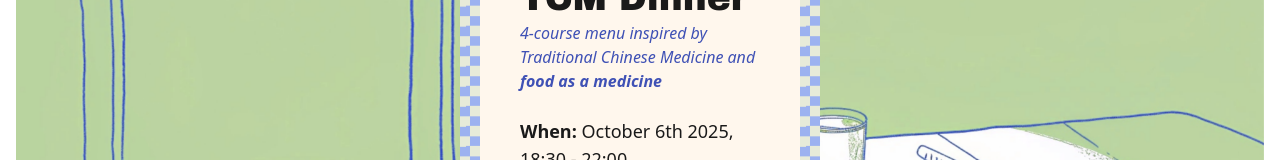
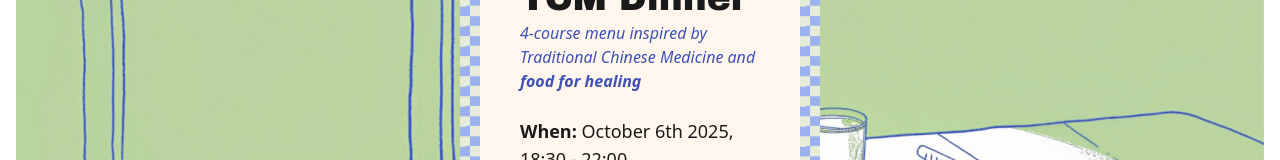
Before and after one commit to namgiang/gather, a Next.js app: page / in a window 1280 px wide. Shown: the part 347-507 px from the top of the page. Built offline with nearby package versions, Linux system fonts and the light colour scheme.

Commit message:
feat: update copy and link

```diff
--- a/src/app/_components/CurrentEvent.tsx
+++ b/src/app/_components/CurrentEvent.tsx
@@ -73,7 +73,7 @@ export default function CurrentEvent() {
           {/* <p className="mt-1 italic md:text-md text-[#3F51B5]">T•C•M</p> */}
           <p className="italic md:text-md text-[#3F51B5]">
             4-course menu inspired by Traditional Chinese Medicine and{" "}
-            <span className="font-semibold">food as a medicine</span>
+            <span className="font-semibold">food for healing</span>
           </p>
           <ul className="mt-6 space-y-2 text-lg">
             <li>
--- a/src/app/_components/RegisterCTA.tsx
+++ b/src/app/_components/RegisterCTA.tsx
@@ -28,7 +28,7 @@ function RegisterCTA() {
   }, []);
   return (
     <motion.a
-      href="https://docs.google.com/forms/d/e/1FAIpQLSf_3akuxvEW4Dg5lvfkxFsVZnmRFlyFgHEAQ4CJnnoSxqwlww/viewform?usp=dialog"
+      href="https://forms.gle/hQLNTo4QyoJDkVBv9"
       target="_blank"
       className="relative inline-block font-semibold text-lg md:text-xl text-[#D86A85] focus:outline-none focus-visible:ring-2 focus-visible:ring-[#D86A85] focus-visible:ring-offset-2 focus-visible:ring-offset-[#FBE9CE]"
       onHoverStart={() => setHovered(true)}
```
